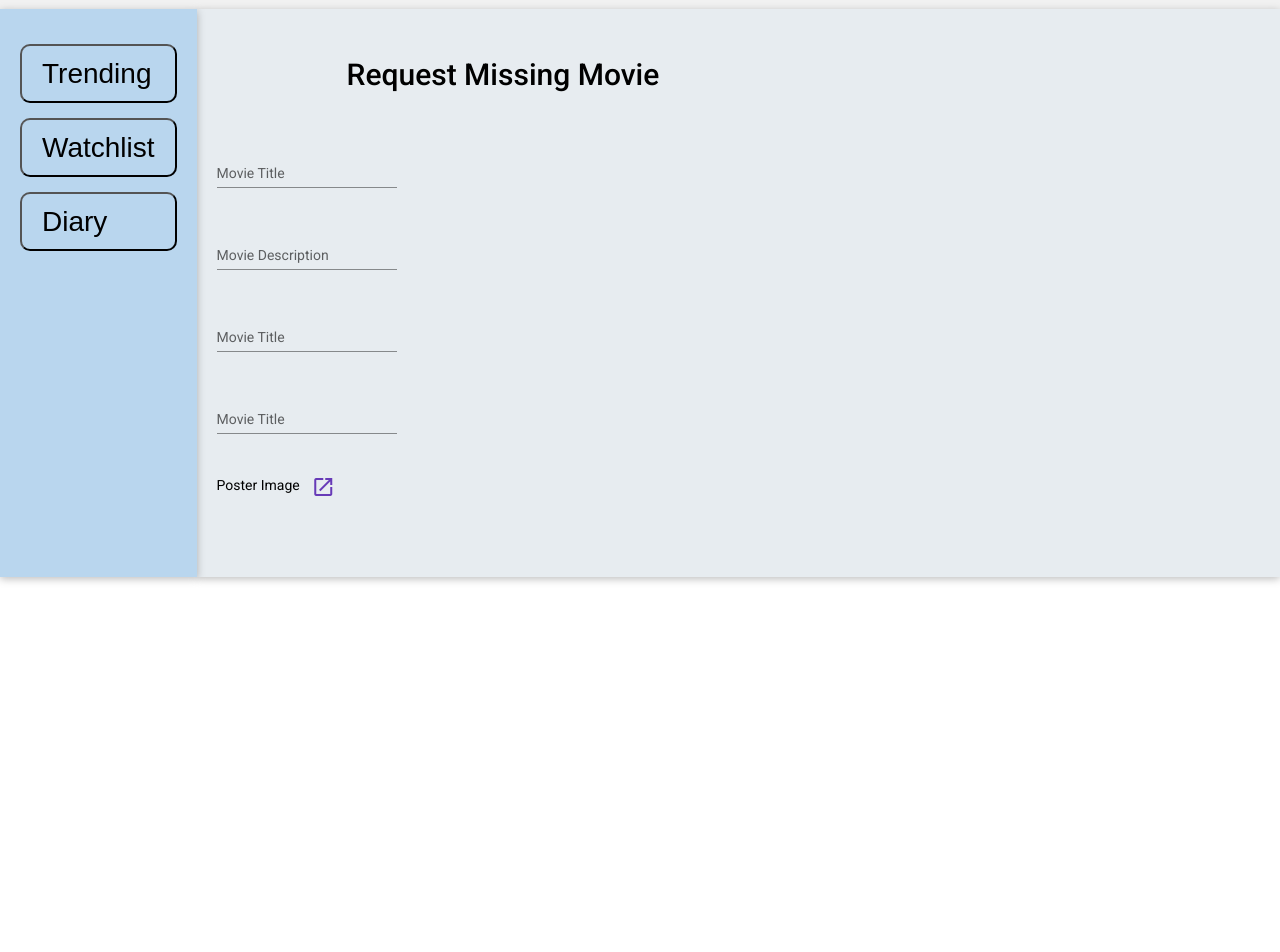
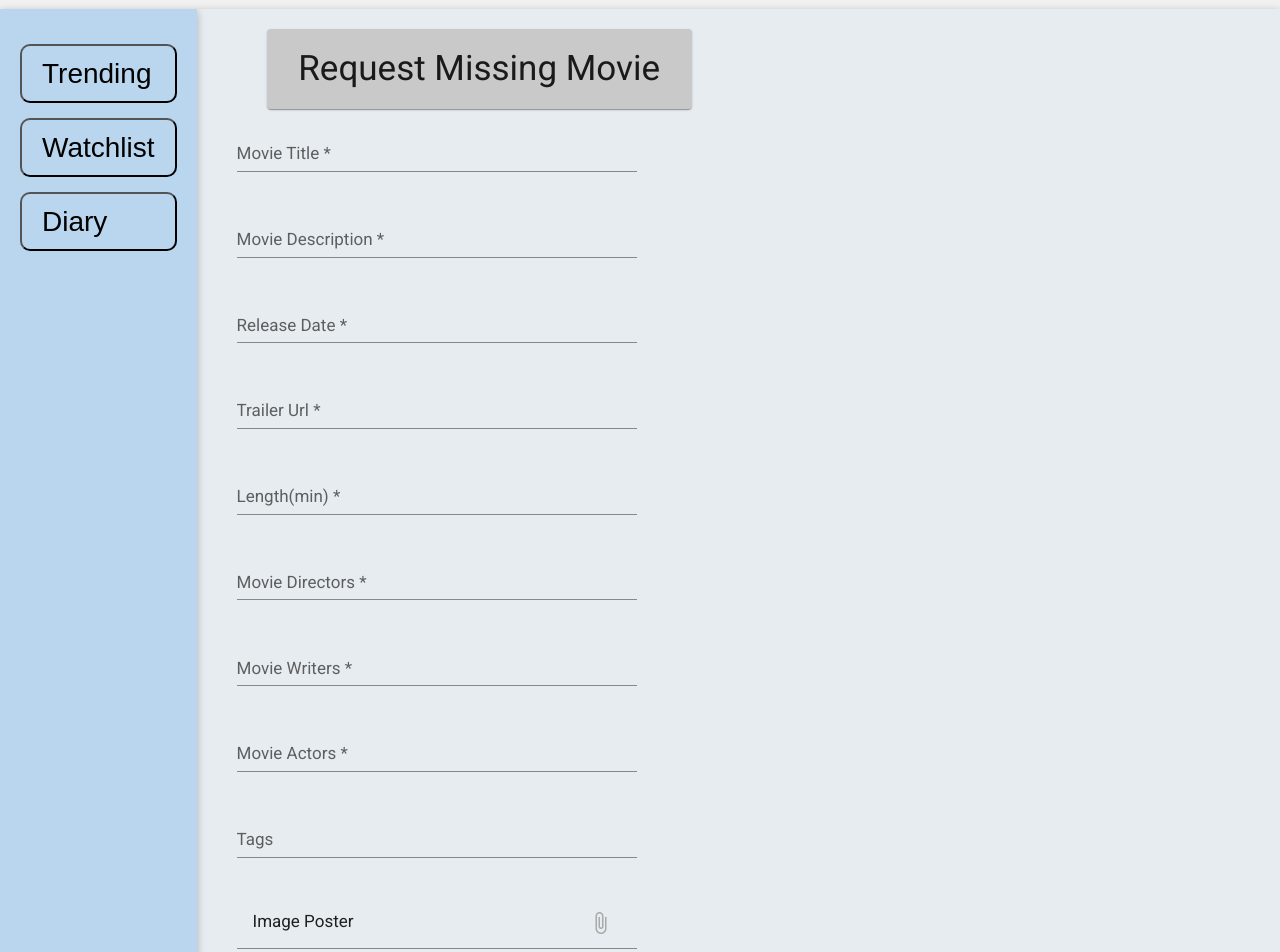
Before and after one commit to DanielPantea/MovieReviewsWebsiteUI, an Angular app: page /request in a window 1280 px wide. Shown: the part 80-1032 px from the top of the page. Before the commit the page ends 800 px from the top, so only its background shows below. Built offline with nearby package versions, Linux system fonts and the light colour scheme.

Commit message:
Designed Request Page for user and implemented browse image for poster

```diff
--- a/src/app/app.module.ts
+++ b/src/app/app.module.ts
@@ -26,6 +26,7 @@ import {MatInputModule} from '@angular/material/input';
 import {MatToolbarModule} from '@angular/material/toolbar';
 import { RequestmovieComponent } from './requestmovie/requestmovie.component';
 import {MatIconModule} from '@angular/material/icon';
+import {MatCardModule} from '@angular/material/card';
 
 
 @NgModule({
@@ -56,7 +57,8 @@ import {MatIconModule} from '@angular/material/icon';
     MatFormFieldModule,
     MatInputModule,
     MatToolbarModule,
-    MatIconModule
+    MatIconModule,
+    MatCardModule
   ],
   providers: [],
   bootstrap: [AppComponent]
--- a/src/app/requestmovie/requestmovie.component.css
+++ b/src/app/requestmovie/requestmovie.component.css
@@ -6,9 +6,58 @@
     box-shadow: 0 2px 8px rgba(0, 0, 0, 0.26);
 }
 
-.body h1{
+.mat-card{
+    width: 35%;
+    margin-left: 50px;
+    font-size: 35px;
+    text-align: center;
     padding: 30px;
-    margin-left: 100px;
-    font-size: 30px;
-    font-weight: 500;
+    background-color: rgb(201, 201, 201);
 }
+
+.mat-toolbar{
+    font-weight: normal;
+    font-size: 17px;
+}
+
+.body p{
+    margin: 0 0 0 20px;
+    font-size: 17px;
+}
+
+.mat-form-field{
+    width: 400px;
+}
+
+.mat-toolbar-single-row {
+    height: auto !important;
+    background: transparent;
+}
+
+.mat-icon-button{
+    color: darkgrey;
+}
+
+.mat-icon-button:hover{
+    color: rgb(65, 64, 64);
+}
+
+.mat-raised-button{
+    margin: 20px 20px 0 20px;
+    background-color: darkgrey;
+}
+
+.mat-raised-button:hover{
+    background-color: darkgrey;
+}
+
+#fileUpload {
+    position: absolute;
+    z-index: 9;
+    opacity: 0;
+    height: 100%;
+    width: 100%;
+    left: 0px;
+    top: 0px;
+    cursor: pointer;
+}
--- a/src/app/requestmovie/requestmovie.component.html
+++ b/src/app/requestmovie/requestmovie.component.html
@@ -1,33 +1,76 @@
 <div class="body">
-        <h1>Request Missing Movie</h1>
+          <mat-card>
+            Request Missing Movie
+          </mat-card>
           <p>
             <mat-form-field appearance="standard">
               <mat-label>Movie Title</mat-label>
-              <input matInput placeholder="Placeholder">
+              <input matInput placeholder="Placeholder" required>
             </mat-form-field>
           </p>
           <p>
             <mat-form-field appearance="standard">
               <mat-label>Movie Description</mat-label>
+              <input matInput placeholder="Placeholder" required>
+            </mat-form-field>
+          </p>
+          <p>
+            <mat-form-field appearance="standard">
+              <mat-label>Release Date</mat-label>
+              <input matInput placeholder="Placeholder" required>
+            </mat-form-field>
+          </p>
+          <p>
+            <mat-form-field appearance="standard">
+              <mat-label>Trailer Url</mat-label>
+              <input matInput placeholder="Placeholder" required>
+            </mat-form-field>
+          </p>
+          <p>
+            <mat-form-field appearance="standard">
+              <mat-label>Length(min)</mat-label>
+              <input matInput placeholder="Placeholder" required>
+            </mat-form-field>
+          </p>
+          <p>
+            <mat-form-field appearance="standard">
+              <mat-label>Movie Directors</mat-label>
+              <input matInput placeholder="Placeholder" required>
+            </mat-form-field>
+          </p>
+          <p>
+            <mat-form-field appearance="standard">
+              <mat-label>Movie Writers</mat-label>
+              <input matInput placeholder="Placeholder" required>
+            </mat-form-field>
+          </p>
+          <p>
+            <mat-form-field appearance="standard">
+              <mat-label>Movie Actors</mat-label>
+              <input matInput placeholder="Placeholder" required>
+            </mat-form-field>
+          </p>
+          <p>
+            <mat-form-field appearance="standard">
+              <mat-label>Tags</mat-label>
               <input matInput placeholder="Placeholder">
             </mat-form-field>
           </p>
           <p>
-            <mat-form-field appearance="standard">
-              <mat-label>Movie Title</mat-label>
-              <input matInput placeholder="Placeholder">
+            <mat-form-field>
+
+              <mat-toolbar>
+                <input matInput [(ngModel)]="myfilename" readonly name="memberContactNo" />
+                <button mat-icon-button>
+                  <mat-icon>attach_file</mat-icon>
+                </button>
+              </mat-toolbar>
+
+              <input type="file" #UploadFileInput id="fileUpload" (change)="fileChangeEvent($event)" name="fileUpload"
+                multiple="multiple" accept="image/*" />
             </mat-form-field>
           </p>
-          <p>
-            <mat-form-field appearance="standard">
-              <mat-label>Movie Title</mat-label>
-              <input matInput placeholder="Placeholder">
-            </mat-form-field>
-          </p>
-          <p>
-              <span>Poster Image </span>
-              <button mat-icon-button color="primary">
-                <mat-icon>open_in_new</mat-icon>
-              </button>
-        </p>
+          <div>
+            <button mat-raised-button >Send Request</button>
+          </div>
 </div>
--- a/src/app/requestmovie/requestmovie.component.ts
+++ b/src/app/requestmovie/requestmovie.component.ts
@@ -1,4 +1,4 @@
-import { Component, OnInit } from '@angular/core';
+import { Component, ElementRef, OnInit, ViewChild } from '@angular/core';
 
 @Component({
   selector: 'app-requestmovie',
@@ -7,9 +7,43 @@ import { Component, OnInit } from '@angular/core';
 })
 export class RequestmovieComponent implements OnInit {
 
+  @ViewChild('UploadFileInput') uploadFileInput: ElementRef;
+  myfilename = 'Image Poster';
+
   constructor() { }
 
   ngOnInit(): void {
   }
 
+
+  fileChangeEvent(fileInput: any) {
+
+    if (fileInput.target.files && fileInput.target.files[0]) {
+
+
+      this.myfilename = '';
+      Array.from(fileInput.target.files).forEach((file: File) => {
+        console.log(file);
+        this.myfilename += file.name + ',';
+      });
+
+      const reader = new FileReader();
+      reader.onload = (e: any) => {
+        const image = new Image();
+        image.src = e.target.result;
+        image.onload = rs => {
+
+          // Return Base64 Data URL
+          const imgBase64Path = e.target.result;
+
+        };
+      };
+      reader.readAsDataURL(fileInput.target.files[0]);
+
+      // Reset File Input to Selct Same file again
+      this.uploadFileInput.nativeElement.value = "";
+    } else {
+      this.myfilename = 'Image Poster';
+    }
+  }
 }
```
